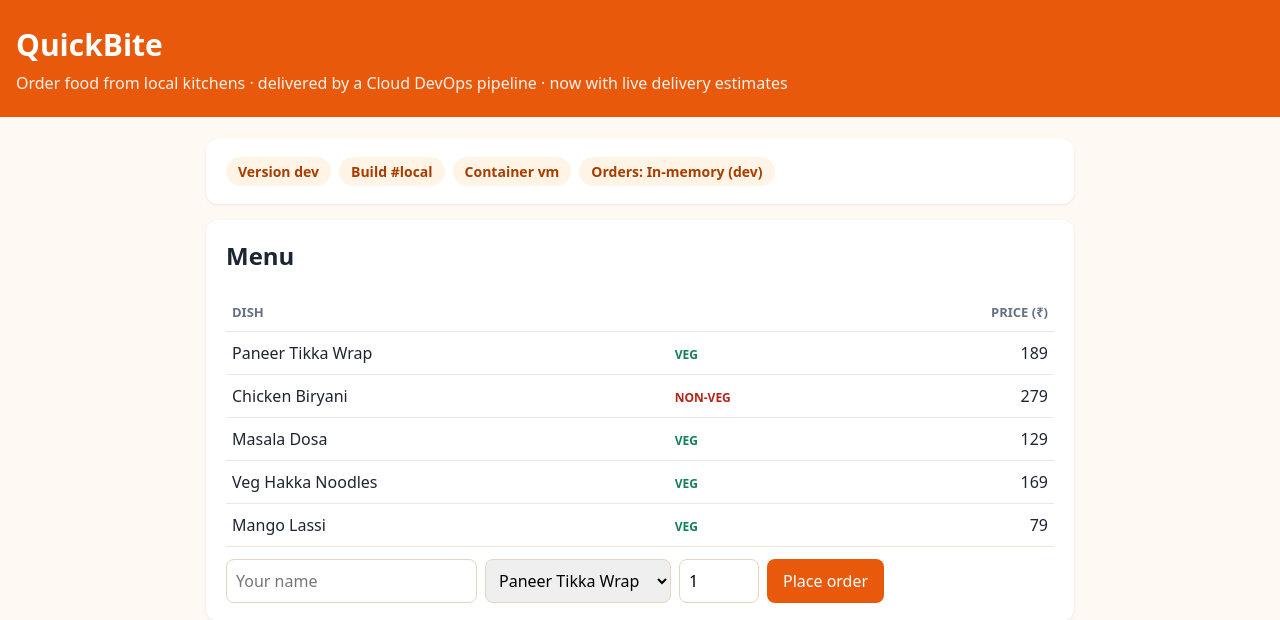
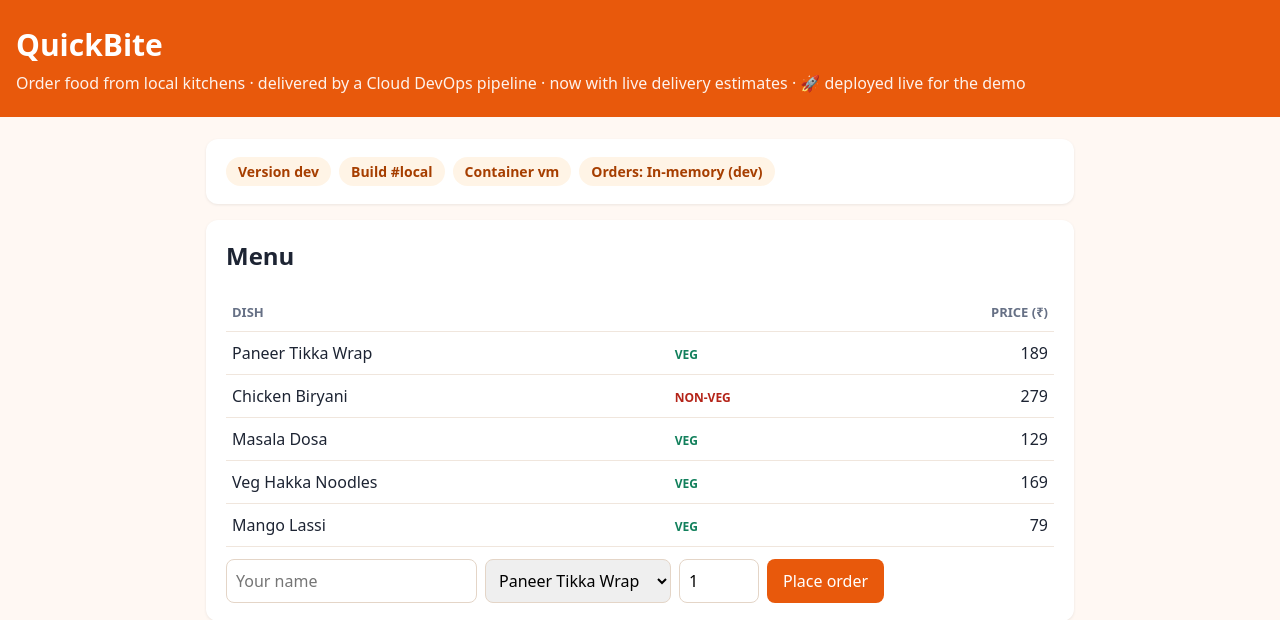
Before and after one commit to YashBochare/quickbite-capstone, a Flask app: page / in a window 1280 px wide. Shown: the top 620 px of the page. Run offline with Flask 3, Linux system fonts and the light colour scheme.

Commit message:
Update QuickBite banner for live demo

```diff
--- a/app/templates/index.html
+++ b/app/templates/index.html
@@ -15,7 +15,7 @@
   .status{font-size:12px;font-weight:700;background:#ecfdf3;color:#067647;border-radius:6px;padding:2px 8px}
 </style></head>
 <body>
-<header><h1>QuickBite</h1><p>Order food from local kitchens · delivered by a Cloud DevOps pipeline · now with live delivery estimates</p></header>
+<header><h1>QuickBite</h1><p>Order food from local kitchens · delivered by a Cloud DevOps pipeline · now with live delivery estimates · 🚀 deployed live for the demo</p></header>
 <main>
   <section class="card"><div class="pills">
     <span class="pill">Version {{ version }}</span><span class="pill">Build #{{ build }}</span>
```
